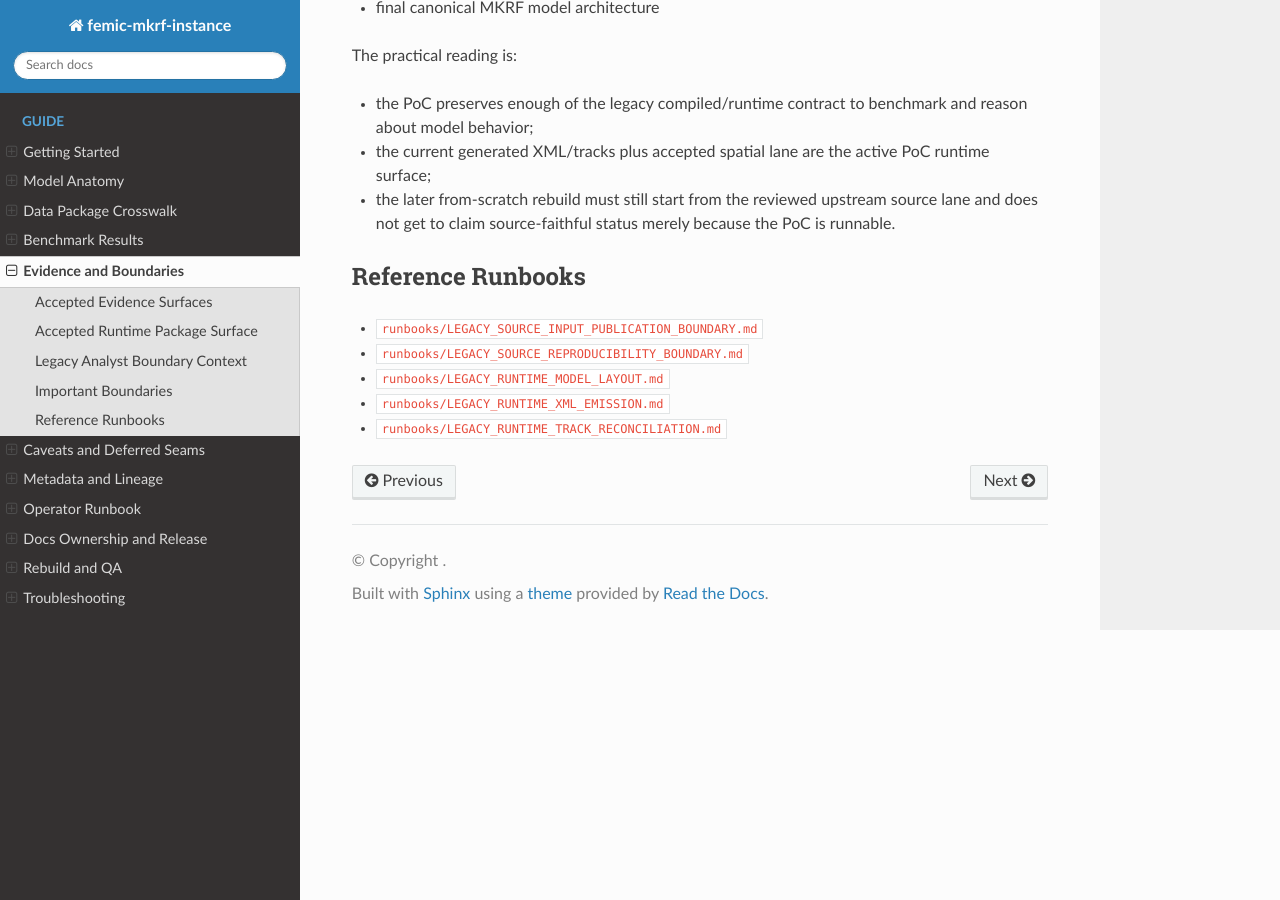
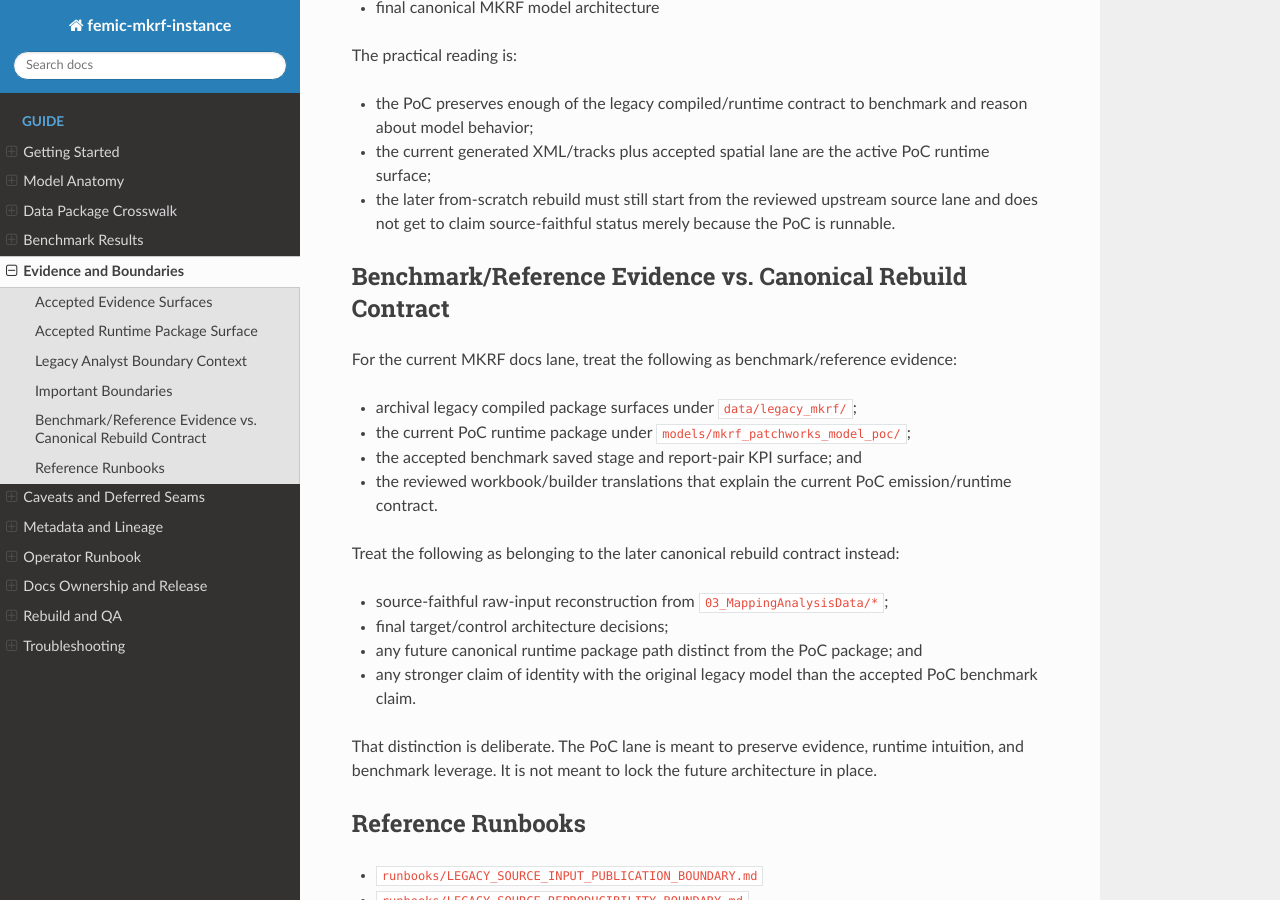
Before and after one commit to UBC-FRESH/femic-mkrf-instance, a Sphinx documentation site: the page built from docs/evidence-and-boundaries.rst, in a window 1280 px wide and 900 px high, scrolled down 2112 px. Built offline with Sphinx 7.4.7 and the Read the Docs theme 3.1.0, drawn with Linux system fonts in a browser that asks for light colours.

Commit message:
P59.2c Separate MKRF PoC evidence from rebuild contract

```diff
--- a/docs/evidence-and-boundaries.rst
+++ b/docs/evidence-and-boundaries.rst
@@ -104,6 +104,32 @@ The practical reading is:
   source lane and does not get to claim source-faithful status merely because
   the PoC is runnable.
 
+Benchmark/Reference Evidence vs. Canonical Rebuild Contract
+-----------------------------------------------------------
+
+For the current MKRF docs lane, treat the following as benchmark/reference
+evidence:
+
+- archival legacy compiled package surfaces under ``data/legacy_mkrf/``;
+- the current PoC runtime package under
+  ``models/mkrf_patchworks_model_poc/``;
+- the accepted benchmark saved stage and report-pair KPI surface; and
+- the reviewed workbook/builder translations that explain the current PoC
+  emission/runtime contract.
+
+Treat the following as belonging to the later canonical rebuild contract
+instead:
+
+- source-faithful raw-input reconstruction from ``03_MappingAnalysisData/*``;
+- final target/control architecture decisions;
+- any future canonical runtime package path distinct from the PoC package; and
+- any stronger claim of identity with the original legacy model than the
+  accepted PoC benchmark claim.
+
+That distinction is deliberate. The PoC lane is meant to preserve evidence,
+runtime intuition, and benchmark leverage. It is not meant to lock the future
+architecture in place.
+
 Reference Runbooks
 ------------------
 
```
Also changed, not shown: docs/rebuild-and-qa.rst (+22 -0 lines).
